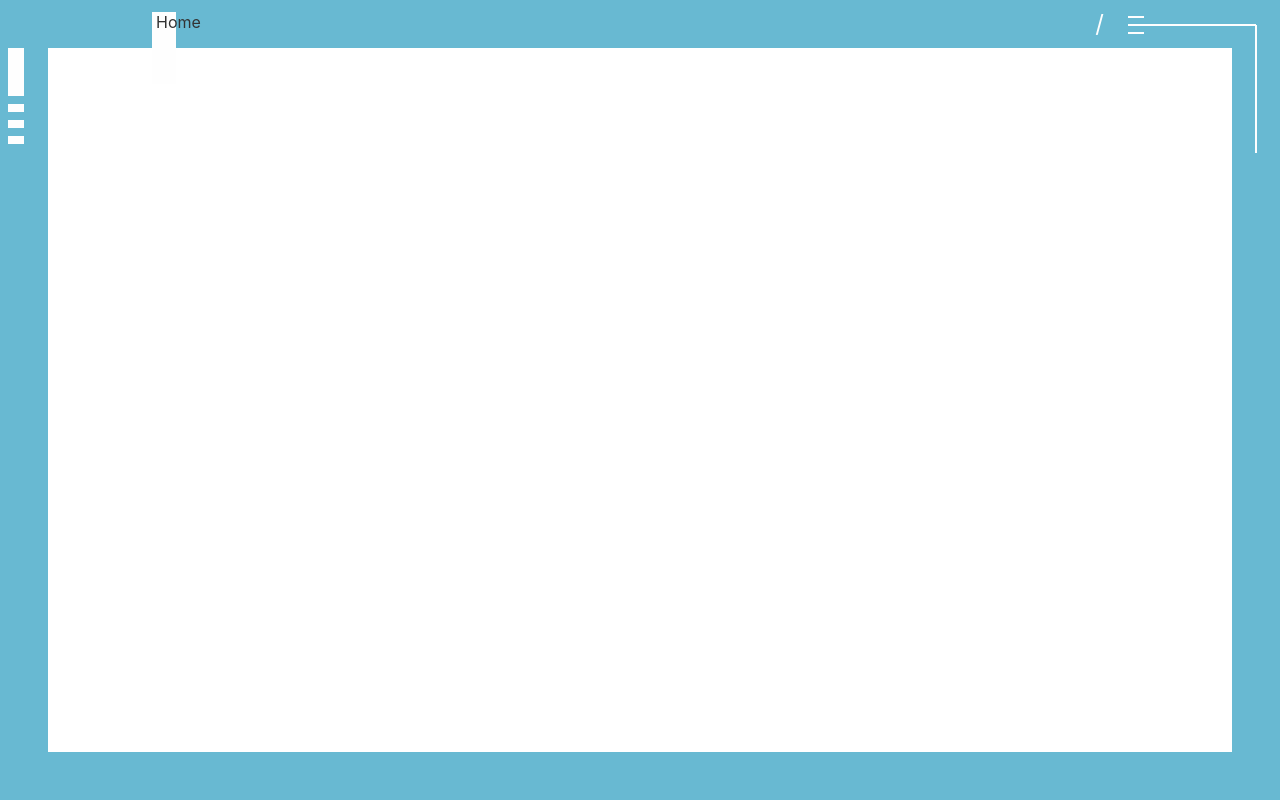
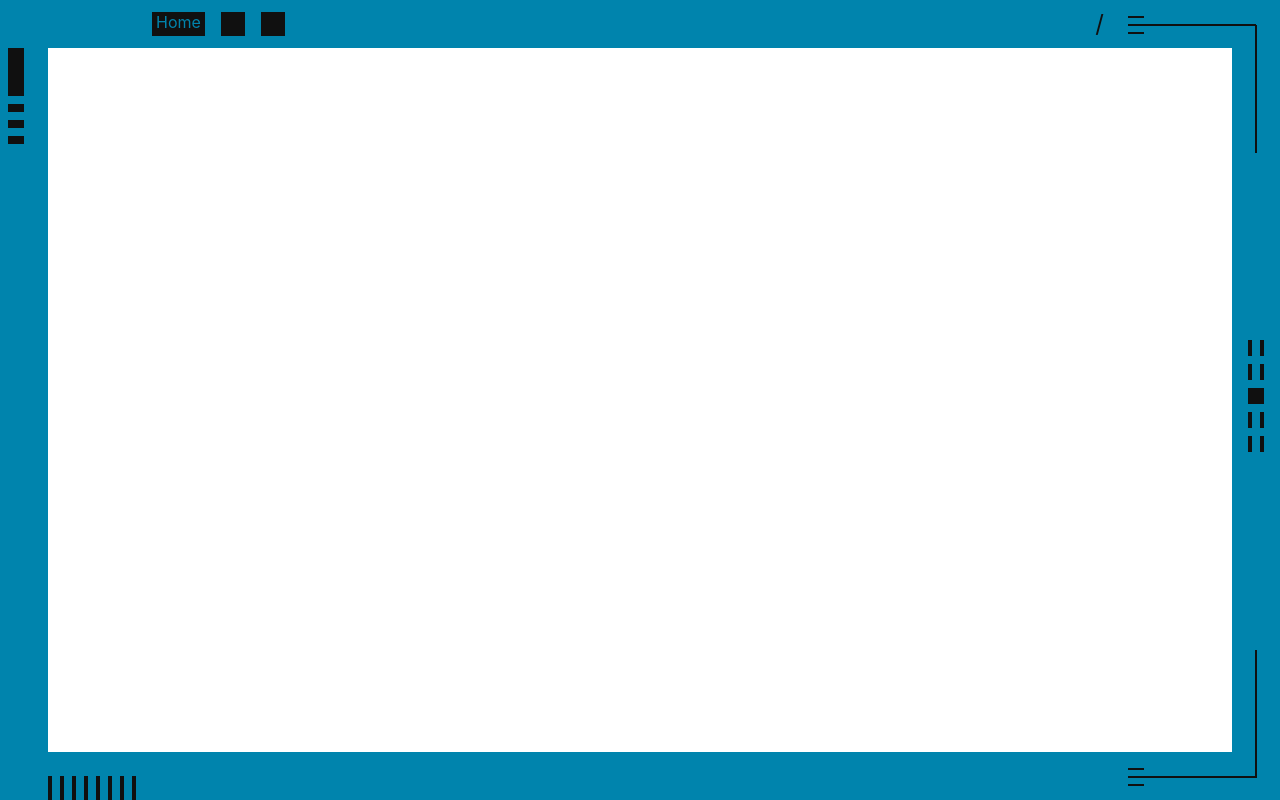
Before and after one commit to takuma-ru/takuma-ru-homepage-svelte, a Svelte app: page / in a window 1280 px wide. Built offline with nearby package versions, Linux system fonts and the light colour scheme.

Commit message:
[Update] frame, linkBtn

```diff
--- a/src/components/frame.svelte
+++ b/src/components/frame.svelte
@@ -5,19 +5,44 @@
 
 <div>
   <div class="frame"></div>
-  <div id="decoLeftTop">
+  <div id="deco_left_top">
     <div class="one"></div>
     <div class="two"></div>
     <div class="two"></div>
     <div class="two"></div>
   </div>
-  <div id="linkHeader">
+  <div id="deco_left_bottom">
+    <div class="one"></div>
+    <div class="one"></div>
+    <div class="one"></div>
+    <div class="one"></div>
+    <div class="one"></div>
+    <div class="one"></div>
+    <div class="one"></div>
+    <div class="one"></div>
+  </div>
+  <div id="link_header">
     <LinkBtn>Home</LinkBtn>
     <LinkBtn></LinkBtn>
     <LinkBtn></LinkBtn>
   </div>
-  <div id="decoRightTop">
+  <div id="deco_right_top">
     <div class="path_name">{$location}</div>
+    <div class="long_bar beside">
+      <div class="short_bar top"></div>
+      <div class="short_bar bottom"></div>
+    </div>
+    <div class="long_bar vertical"></div>
+  </div>
+  <div id="deco_right_center">
+    <div class="one"></div>
+    <div class="one"></div>
+    <div class="two"></div>
+    <div class="one"></div>
+    <div class="one"></div>
+  </div>
+  <div id="deco_right_bottom">
+    <div class="bottom_contents"></div>
     <div class="long_bar beside">
       <div class="short_bar top"></div>
       <div class="short_bar bottom"></div>
@@ -32,10 +57,11 @@
   position: fixed;
   width: calc(100vw - 96px);
   height: calc(100vh - 96px);
-  border: solid 48px #68B9D2;
+  border: solid 48px #0084AD;
 }
 
-#decoLeftTop {
+/* deco_left_top */
+#deco_left_top {
   position: absolute;
   margin-top: 48px;
   margin-left: 8px;
@@ -43,69 +69,87 @@
   height: 112px;
 }
 
-#decoLeftTop .one {
+#deco_left_top .one {
   width: 100%;
   height: 48px;
-  background-color: #FEFEFE;
+  background-color: #101010;
 }
 
-#decoLeftTop .two {
+#deco_left_top .two {
   width: 100%;
   height: 8px;
   margin-top: 8px;
-  background-color: #FEFEFE;
+  background-color: #101010;
 }
 
-#linkHeader {
-  display: grid;
+/* deco_left_bottom */
+#deco_left_bottom {
+  position: absolute;
+  bottom: 0px;
+  left: 48px;
+  height: 24px;
+}
+
+#deco_left_bottom .one {
+  float: left;
+  width: 4px;
+  height: 100%;
+  margin-right: 8px;
+  margin-left: 0px;
+  background: #101010;
+}
+
+/* link_header */
+#link_header {
   position: absolute;
   height: 24px;
   left: 152px;
   top: 12px;
-  display: inline-block;
 }
 
-#decoRightTop {
+/* deco_right_top */
+#deco_right_top {
   position: absolute;
   top: 24px;
   right: 24px;
 }
 
-#decoRightTop .long_bar {
+#deco_right_top .long_bar {
   position: absolute;
   width: 128px;
   height: 2px;
-  background-color: #FEFEFE;
+  background-color: #101010;
 }
 
-#decoRightTop .long_bar.beside {
+#deco_right_top .long_bar.beside {
   right: 0px;
   top: 0px;
 }
 
-#decoRightTop .long_bar.vertical {
+#deco_right_top .long_bar.vertical {
   right: -64px;
   top: 64px;
   transform: rotate(-90deg);
 }
 
-#decoRightTop .short_bar {
+#deco_right_top .short_bar {
   position: relative;
   width: 16px;
   height: 2px;
-  background-color: #FEFEFE;
+  background-color: #101010;
 }
 
-#decoRightTop .short_bar.top {
+#deco_right_top .short_bar.top {
   right: 0px;
   top: -8px;
 }
 
-#decoRightTop .short_bar.bottom {
+#deco_right_top .short_bar.bottom {
   right: 0px;
   top: 6px;
 }
 
+/* path_name */
 .path_name {
   position: relative;
   width: fit-content;
@@ -114,7 +158,94 @@
   line-height: 24px;
   transform: translateY(-50%);
   font-size: 24px;
-  color: #FEFEFE;
+  color: #101010;
 }
 
+/* deco_right_center */
+#deco_right_center {
+  position: absolute;
+  right: 16px;
+  top: 50%;
+
+  transform: translateY(-50%);
+
+  width: 16px;
+}
+
+#deco_right_center .one {
+  position: relative;
+  width: 16px;
+  height: 16px;
+  margin-bottom: 8px;
+}
+
+#deco_right_center .one::before {
+  position:absolute;
+  content: "";
+  width: 4px;
+  height: 16px;
+  left: 0px;
+
+  background-color: #101010;
+}
+
+#deco_right_center .one::after {
+  position:absolute;
+  content: "";
+  width: 4px;
+  height: 16px;
+  right: 0px;
+
+  background-color: #101010;
+}
+
+#deco_right_center .two {
+  position: relative;
+  width: 16px;
+  height: 16px;
+  margin-bottom: 8px;
+
+  background-color: #101010;
+}
+
+/* deco_right_bottom */
+#deco_right_bottom {
+  position: absolute;
+  bottom: 24px;
+  right: 24px;
+}
+#deco_right_bottom .long_bar {
+  position: absolute;
+  width: 128px;
+  height: 2px;
+  background-color: #101010;
+}
+
+#deco_right_bottom .long_bar.beside {
+  right: 0px;
+  top: 0px;
+}
+
+#deco_right_bottom .long_bar.vertical {
+  right: -64px;
+  bottom: 61px;
+  transform: rotate(-90deg);
+}
+
+#deco_right_bottom .short_bar {
+  position: relative;
+  width: 16px;
+  height: 2px;
+  background-color: #101010;
+}
+
+#deco_right_bottom .short_bar.top {
+  right: 0px;
+  top: -8px;
+}
+
+#deco_right_bottom .short_bar.bottom {
+  right: 0px;
+  top: 6px;
+}
 </style>
--- a/src/components/linkBtn.svelte
+++ b/src/components/linkBtn.svelte
@@ -13,11 +13,12 @@
 
 <style>
 .linkHeaderBtn {
-  width: 24px;
+  float: left;
+  min-width: 24px;
   min-height: 24px;
   margin-right: 16px;
   text-decoration: none;
-  background-color: #FEFEFE;
+  background-color: #101010;
   cursor: pointer;
 }
 
@@ -33,5 +34,6 @@
   font-size: 16px;
   line-height: 16px;
   padding: 4px;
+  color: #0084AD;
 }
 </style>
```
